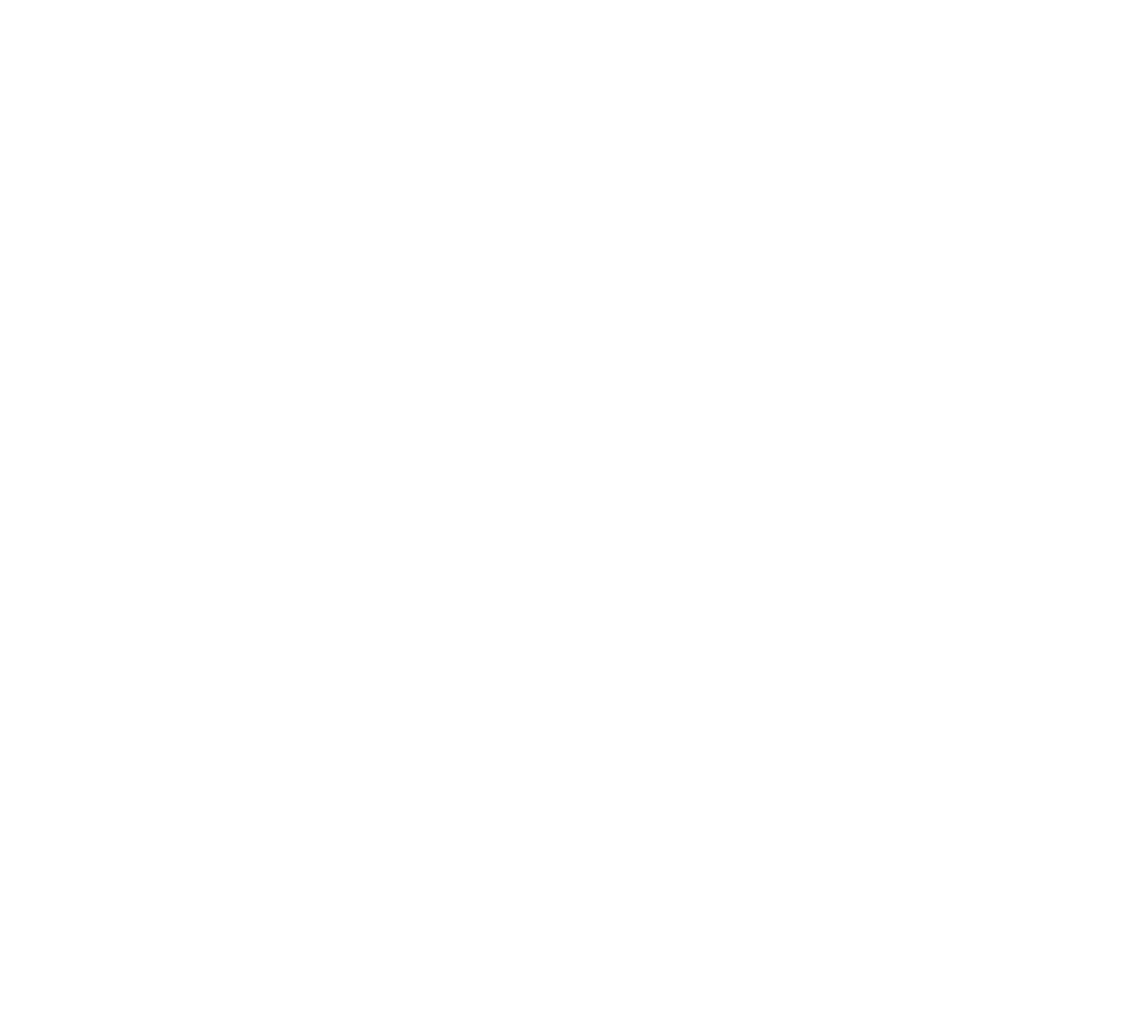
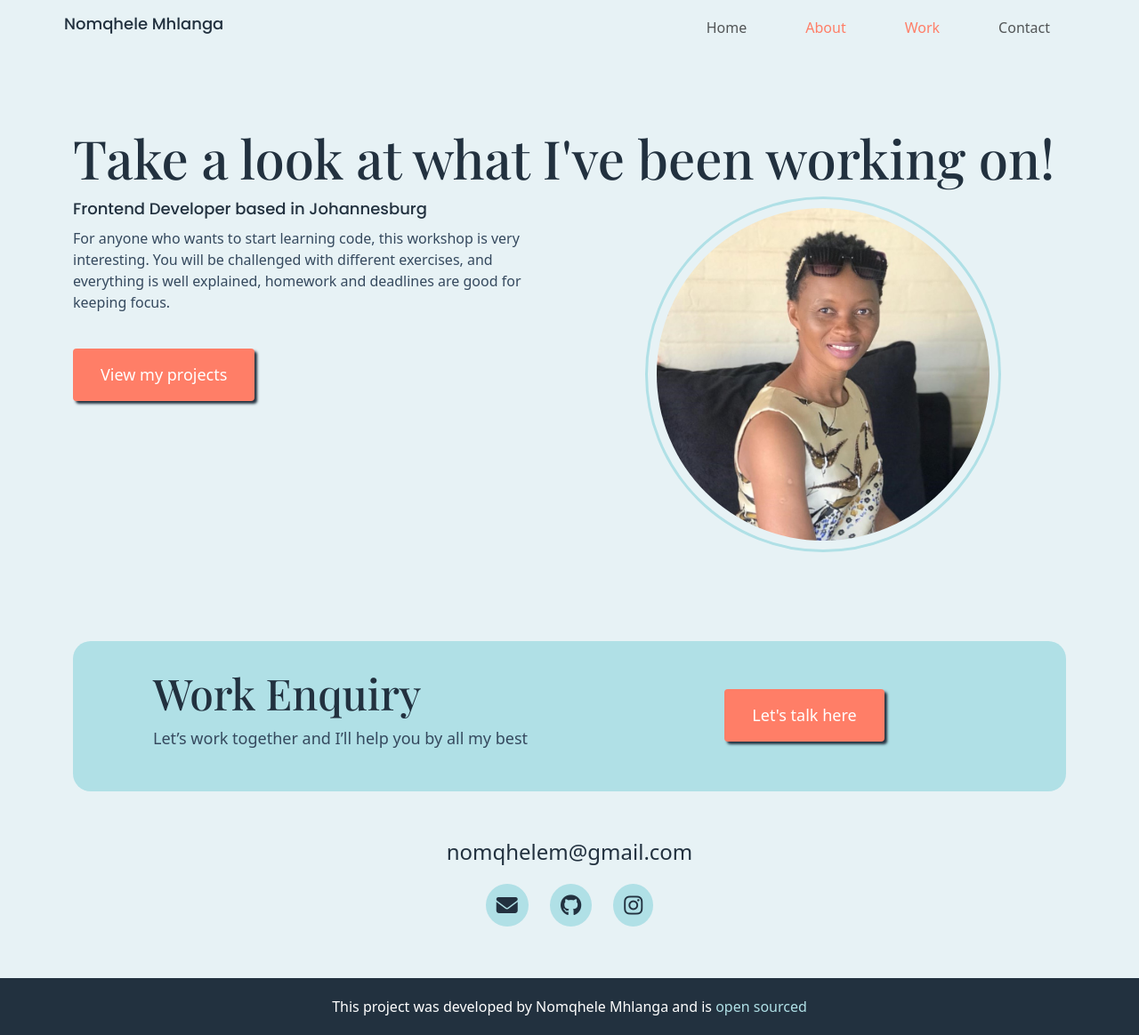
Before and after one commit to mqhelem/responsive-final-project, a plain HTML site: page projects.html in a window 1280 px wide. Shown: the whole page at 89% size. Before the commit the page ends 800 px from the top, so only its background shows below. Drawn offline with nearby package versions, Linux system fonts and the light colour scheme; a web font is replaced by a local one.

Commit message:
updates projects

```diff
--- a/projects.html
+++ b/projects.html
@@ -0,0 +1,184 @@
+<!DOCTYPE html>
+<html lang="en">
+  <head>
+    <meta charset="UTF-8" />
+    <meta name="viewport" content="width=device-width, initial-scale=1.0" />
+    <meta
+      name="description"
+      content="Nomqhele Mhlanga is a Frontend Developer based in Johannesburg. She has built, CSS, HTMl, Javascript, Figma responsive web applications and websites. "
+    />
+    <link
+      href="https://cdn.jsdelivr.net/npm/bootstrap@5.3.3/dist/css/bootstrap.min.css"
+      rel="stylesheet"
+      integrity="sha384-QWTKZyjpPEjISv5WaRU9OFeRpok6YctnYmDr5pNlyT2bRjXh0JMhjY6hW+ALEwIH"
+      crossorigin="anonymous"
+    />
+    <script
+      src="https://cdn.jsdelivr.net/npm/bootstrap@5.3.3/dist/js/bootstrap.bundle.min.js"
+      integrity="sha384-YvpcrYf0tY3lHB60NNkmXc5s9fDVZLESaAA55NDzOxhy9GkcIdslK1eN7N6jIeHz"
+      crossorigin="anonymous"
+    ></script>
+    <script
+      src="https://kit.fontawesome.com/777ea48e40.js"
+      crossorigin="anonymous"
+    ></script>
+    <link rel="preconnect" href="https://fonts.googleapis.com" />
+    <link rel="preconnect" href="https://fonts.gstatic.com" crossorigin />
+    <link
+      href="https://fonts.googleapis.com/css2?family=Poppins:ital,wght@0,100;0,200;0,300;0,400;0,500;0,600;0,700;0,800;0,900;1,100;1,200;1,300;1,400;1,500;1,600;1,700;1,800;1,900&display=swap"
+      rel="stylesheet"
+    />
+    <link
+      href="https://fonts.googleapis.com/css2?family=Playfair+Display:ital,wght@0,400..900;1,400..900&display=swap"
+      rel="stylesheet"
+    />
+    <link rel="stylesheet" href="/src/styles.css" />
+    <title>About Developer - Nomqhele Mhlanga</title>
+  </head>
+  <body>
+    <!-- nav -->
+    <nav class="navbar navbar-expand-lg">
+      <div class="container-fluid">
+        <a class="navbar-brand" href="/" title="Developer logo"
+          ><h4>Nomqhele Mhlanga</h4></a
+        >
+        <button
+          class="navbar-toggler"
+          type="button"
+          data-bs-toggle="collapse"
+          data-bs-target="#navbarNav"
+          aria-controls="navbarNav"
+          aria-expanded="false"
+          aria-label="Toggle navigation"
+        >
+          <span class="navbar-toggler-icon"></span>
+        </button>
+        <div
+          class="collapse navbar-collapse justify-content-end"
+          id="navbarNav"
+        >
+          <ul class="navbar-nav">
+            <li class="nav-item">
+              <a class="nav-link" href="/index.html" title="Homepage">Home</a>
+            </li>
+            <li class="nav-item">
+              <a
+                class="nav-link active"
+                href="/about.html"
+                title="About Developer"
+                >About</a
+              >
+            </li>
+            <li class="nav-item">
+              <a
+                class="nav-link active"
+                aria-current="page"
+                href="/projects.html"
+                title="See projects by Developer"
+                >Work</a
+              >
+            </li>
+            <li class="nav-item">
+              <a
+                class="nav-link"
+                href="/contact-us.html"
+                title="Contact Developer-Nomqhele Mhlanga"
+                >Contact
+              </a>
+            </li>
+          </ul>
+        </div>
+      </div>
+    </nav>
+    <!-- top -->
+    <div class="top-space"></div>
+
+    <!-- projects -->
+    <div class="container projects">
+      <h2>Take a look at what I've been working on!</h2>
+      <div class="row mb-5">
+        <div class="col-md-6">
+          <h4>Frontend Developer based in Johannesburg</h4>
+          <p class="project-info">
+            For anyone who wants to start learning code, this workshop is very
+            interesting. You will be challenged with different exercises, and
+            everything is well explained, homework and deadlines are good for
+            keeping focus.
+          </p>
+          <div>
+            <a
+              href="/projects.html"
+              title="Go to my featured projects page"
+              class="btn btn-branding mt-4"
+              >View my projects</a
+            >
+          </div>
+        </div>
+        <div class="col-md-6 text-center">
+          <div>
+            <img
+              src="/src/images/nomq.jpg"
+              class="about-img"
+              alt="Nomqhele Mhlanga"
+            />
+          </div>
+        </div>
+      </div>
+
+      <footer>
+        <div class="row enquiry">
+          <div class="col-md-6">
+            <h3 class="ps-md-5">Work Enquiry</h3>
+            <p class="ps-md-5">
+              Let’s work together and I’ll help you by all my best
+            </p>
+          </div>
+          <div class="col-md-6 d-flex justify-content-center">
+            <div>
+              <a
+                href="/contact.html"
+                title="Go to contacts page"
+                class="btn btn-branding mt-md-4"
+                >Let's talk here</a
+              >
+            </div>
+          </div>
+        </div>
+
+        <div class="home-contacts mb-4 text-center">
+          <a
+            href="mailto: nomqhelem@gmail.com"
+            title="Send Developer an email"
+            class="email"
+            >nomqhelem@gmail.com</a
+          >
+          <div class="mt-2">
+            <a href="mailto:nomqhelem@gmail.com" title="Send Developer an email"
+              ><i class="fa-solid fa-envelope home-icons"></i
+            ></a>
+            <a
+              href="https://github.com/mqhelem/responsive-final-project/"
+              title="See source code for this project"
+              ><i class="fa fa-github home-icons"></i
+            ></a>
+            <a
+              href="https://www.instagram.com/mqhelemm"
+              title="Learn more about Developer"
+              ><i class="fa fa-instagram home-icons"></i
+            ></a>
+          </div>
+        </div>
+      </footer>
+    </div>
+    <div class="coder mt-md-5 text-center">
+      <p>
+        This project was developed by Nomqhele Mhlanga and is
+        <a
+          href="https://github.com/mqhelem/responsive-final-project/"
+          title="See source dode for this project"
+          >open sourced</a
+        >
+      </p>
+    </div>
+  </body>
+</html>
--- a/src/styles.css
+++ b/src/styles.css
@@ -154,6 +154,9 @@ footer {
   body {
     text-align: center;
   }
+  .top-space {
+    margin-top: 10px;
+  }
   .hero {
     padding: 20px 0;
   }
@@ -166,7 +169,7 @@ footer {
     font-size: 18px;
   }
   h3,
-  .hero h2,
+  h4 .hero h2,
   .feature,
   footer p,
   .email,
@@ -183,7 +186,14 @@ footer {
   .project-img {
     height: 200px;
   }
+  .about-img {
+    height: 250px;
+    margin-top: 50px;
+  }
   .project-content h2 {
     padding-top: 15px;
   }
+  footer {
+    margin-top: 50px;
+  }
 }
```
Also changed, not shown: about.html (+2 -2 lines), index.html (+2 -2 lines).
